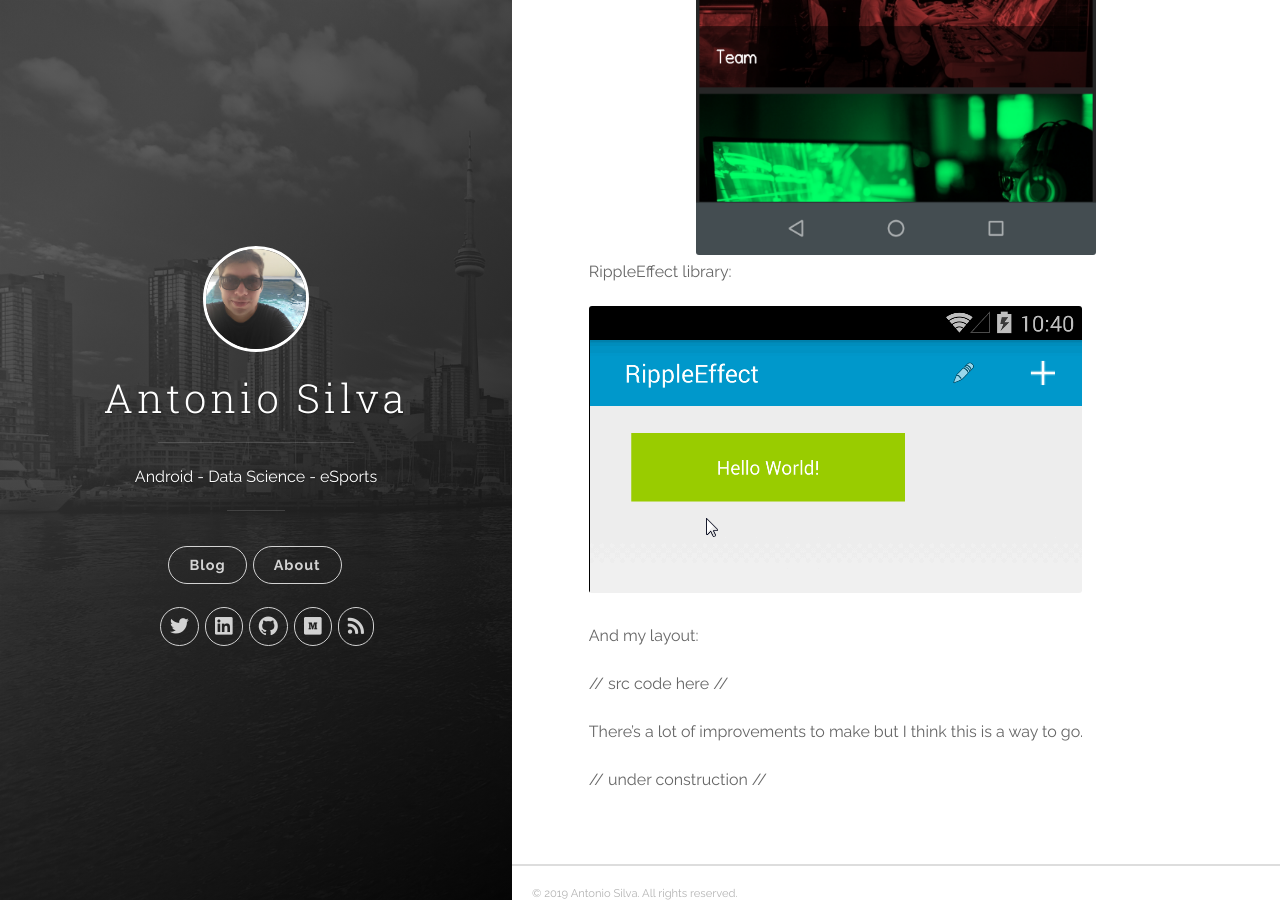
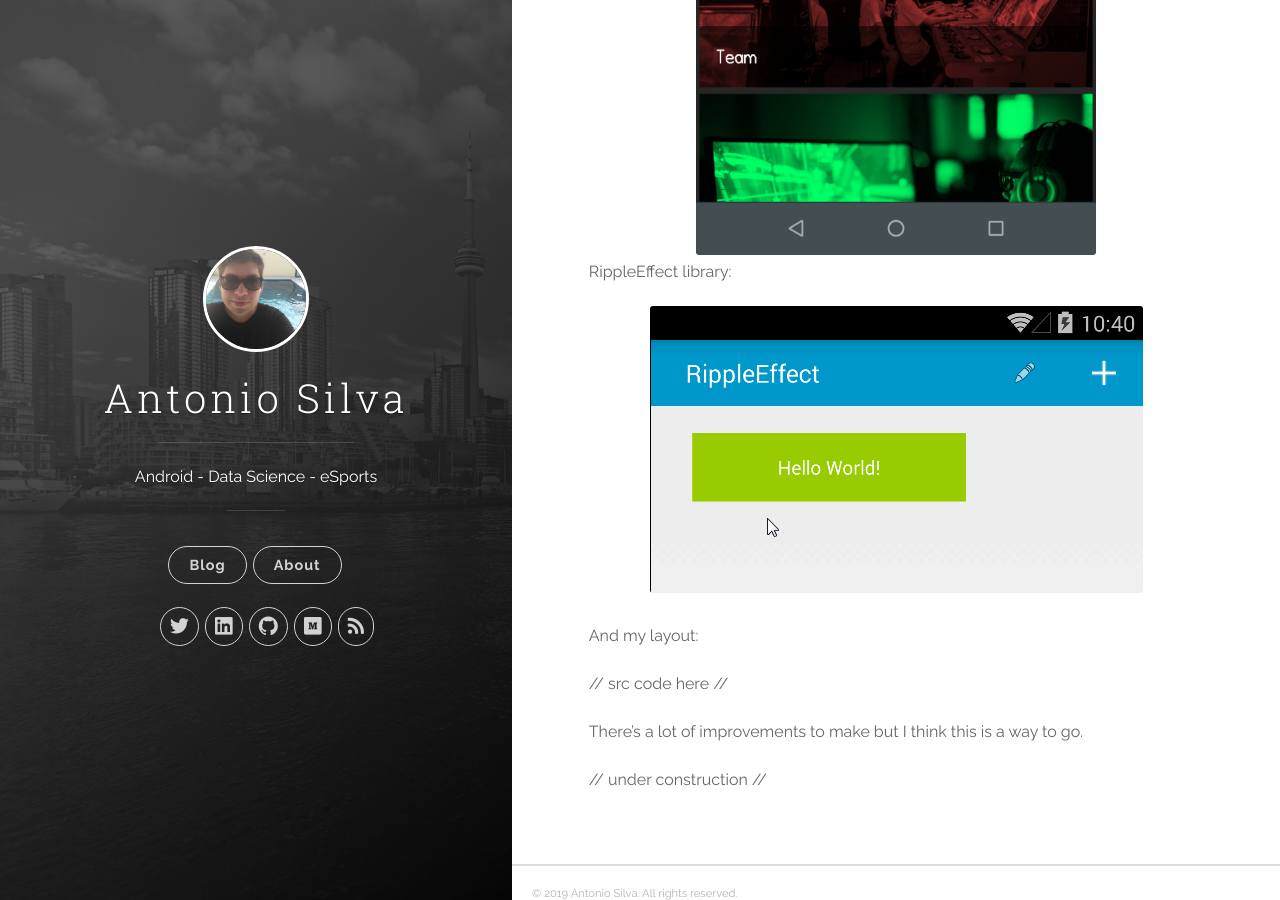
Before and after one commit to antoniosj/antoniosj.github.io, a Jekyll site: the page built from _posts/2019-02-24-recyclerview.markdown, in a window 1280 px wide and 900 px high, scrolled down 2507 px. Built offline with Jekyll 4.4.1, drawn with Linux system fonts in a browser that asks for light colours.

Commit message:
Update 2019-02-24-recyclerview.markdown

```diff
--- a/_posts/2019-02-24-recyclerview.markdown
+++ b/_posts/2019-02-24-recyclerview.markdown
@@ -44,8 +44,9 @@ In the end, I started to do some improves, first of all, I downloaded a nice fon
 
 
 RippleEffect library:
-
+{:refdef: style="text-align: center;"}
 ![RippleEffect GIF](https://github.com/antoniosj/antoniosj.github.io/blob/master/images/posts/rippleeffect.gif?raw=true)
+{:refdef}
 
 And my layout:
 
```
